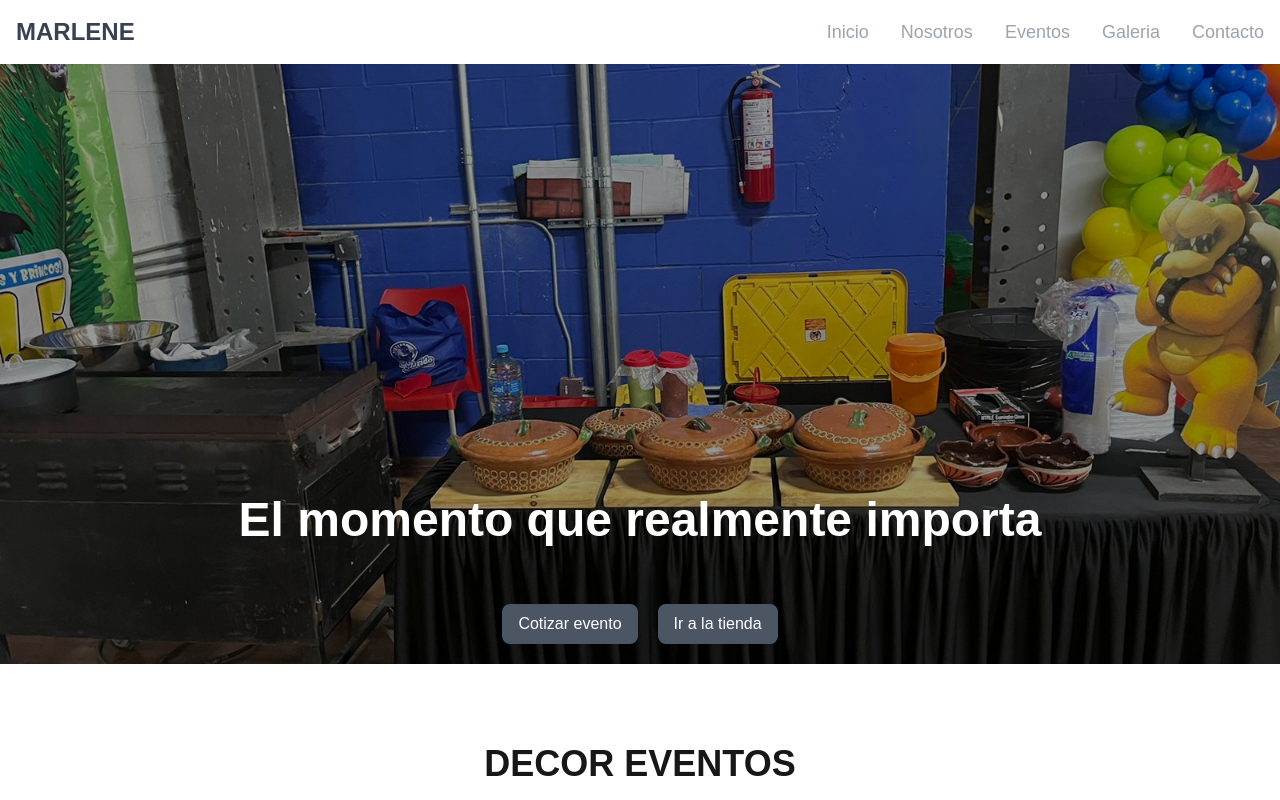
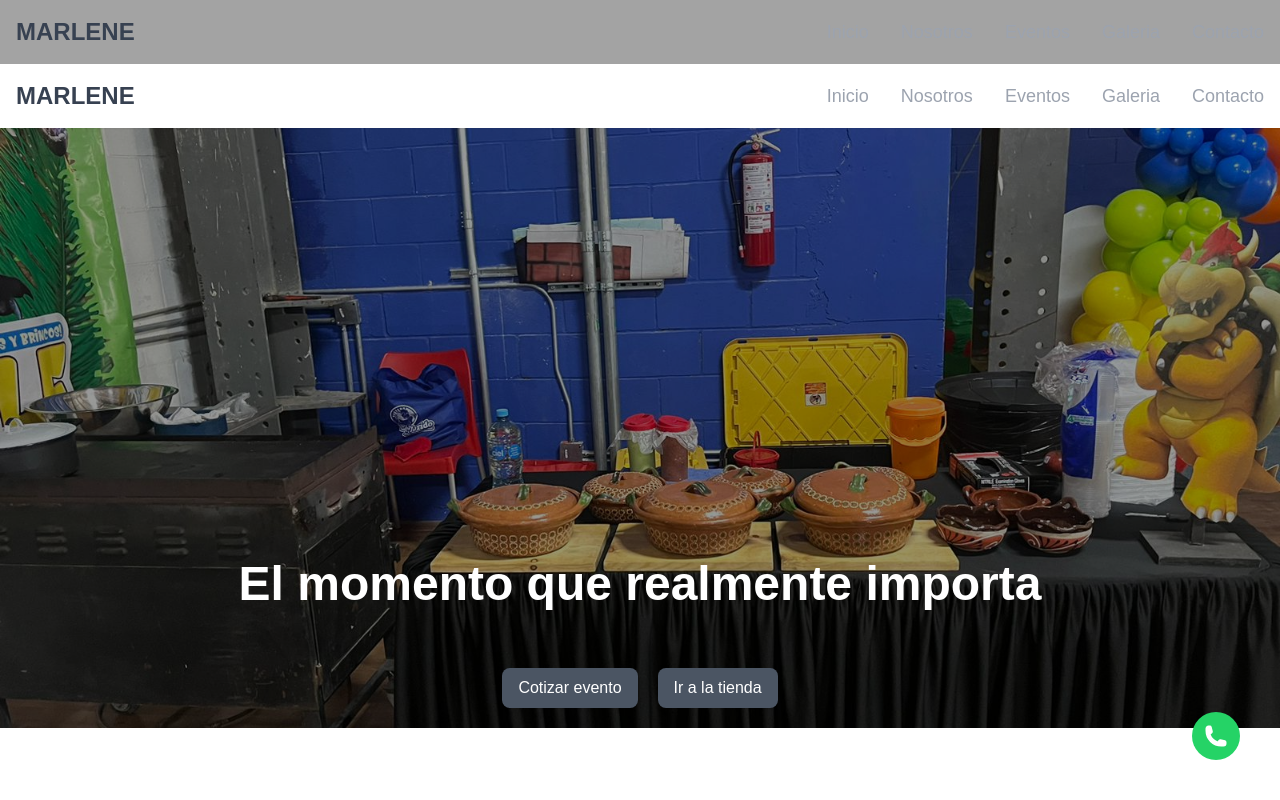
Before and after one commit to ULaw4/4urParty, a Next.js app: page / in a window 1280 px wide. Shown: the top 800 px of the page. Built offline with nearby package versions, Linux system fonts and the light colour scheme.

Commit message:
boton de whatsapp

```diff
--- a/src/app/components/navbar.tsx
+++ b/src/app/components/navbar.tsx
@@ -25,6 +25,23 @@ const path = [
 
 export default function Navbar() {
   return (
+    <>
+    <nav className="bg-white md:bg-neutral-400 py-4 shadow-sm sticky top-0 z-50 space-x-8 text-lg text-gray-700">
+      <div className="container mx-auto flex justify-between items-center px-4">
+        {/* Logo */}
+        <div className="text-2xl font-bold text-gray-700 uppercase">
+          MARLENE
+        </div>
+        {/* Nav Links */}
+        <ul className="flex space-x-8 text-gray-400">
+          {path.map((item,k) => (
+            <li key={k} className="hover:text-gray-700">
+              <Link href={item.url}>{item.name}</Link>
+            </li>
+          ))}
+        </ul>
+      </div>
+    </nav>
     <nav className="bg-white py-4 shadow-sm sticky top-0 z-50 space-x-8 text-lg text-gray-700">
       <div className="container mx-auto flex justify-between items-center px-4">
         {/* Logo */}
@@ -33,13 +50,15 @@ export default function Navbar() {
         </div>
         {/* Nav Links */}
         <ul className="flex space-x-8 text-gray-400">
-          {path.map((item) => (
-            <li className="hover:text-gray-700">
+          {path.map((item,k) => (
+            <li key={k} className="hover:text-gray-700">
               <Link href={item.url}>{item.name}</Link>
             </li>
           ))}
         </ul>
       </div>
     </nav>
+          </>
+
   );
 }
--- /dev/null
+++ b/src/app/components/whatsapp.tsx
@@ -0,0 +1,26 @@
+import Link from "next/link";
+
+export default function WhatsApp() {
+    const number = "526641702719"
+  return (
+    <div className="fixed bottom-10 right-10 flex h-12 w-12 items-center justify-center rounded-full bg-[#25D366] text-white">
+      <Link href={`https://web.whatsapp.com/send?phone=+${number}&text=Hola` } target="_blank">
+
+        <svg
+          xmlns="http://www.w3.org/2000/svg"
+          fill="white"
+          viewBox="0 0 24 24"
+          strokeWidth={1.5}
+          stroke="currentColor"
+          className="size-6"
+        >
+          <path
+            strokeLinecap="round"
+            strokeLinejoin="round"
+            d="M2.25 6.75c0 8.284 6.716 15 15 15h2.25a2.25 2.25 0 0 0 2.25-2.25v-1.372c0-.516-.351-.966-.852-1.091l-4.423-1.106c-.44-.11-.902.055-1.173.417l-.97 1.293c-.282.376-.769.542-1.21.38a12.035 12.035 0 0 1-7.143-7.143c-.162-.441.004-.928.38-1.21l1.293-.97c.363-.271.527-.734.417-1.173L6.963 3.102a1.125 1.125 0 0 0-1.091-.852H4.5A2.25 2.25 0 0 0 2.25 4.5v2.25Z"
+          />
+        </svg>
+      </Link>
+    </div>
+  );
+}
--- a/src/app/layout.tsx
+++ b/src/app/layout.tsx
@@ -2,6 +2,7 @@ import type { Metadata } from "next";
 import localFont from "next/font/local";
 import "./globals.css";
 import Navbar from "./components/navbar";
+import WhatsApp from "./components/whatsapp";
 
 const geistSans = localFont({
   src: "./fonts/GeistVF.woff",
@@ -27,10 +28,11 @@ export default function RootLayout({
   return (
     <html lang="en">
       <body
-        className={`${geistSans.variable} ${geistMono.variable} antialiased`}
+        className={`${geistSans.variable} ${geistMono.variable} antialiased relative`}
       >
         <Navbar />
         {children}
+        <WhatsApp />
       </body>
     </html>
   );
```
